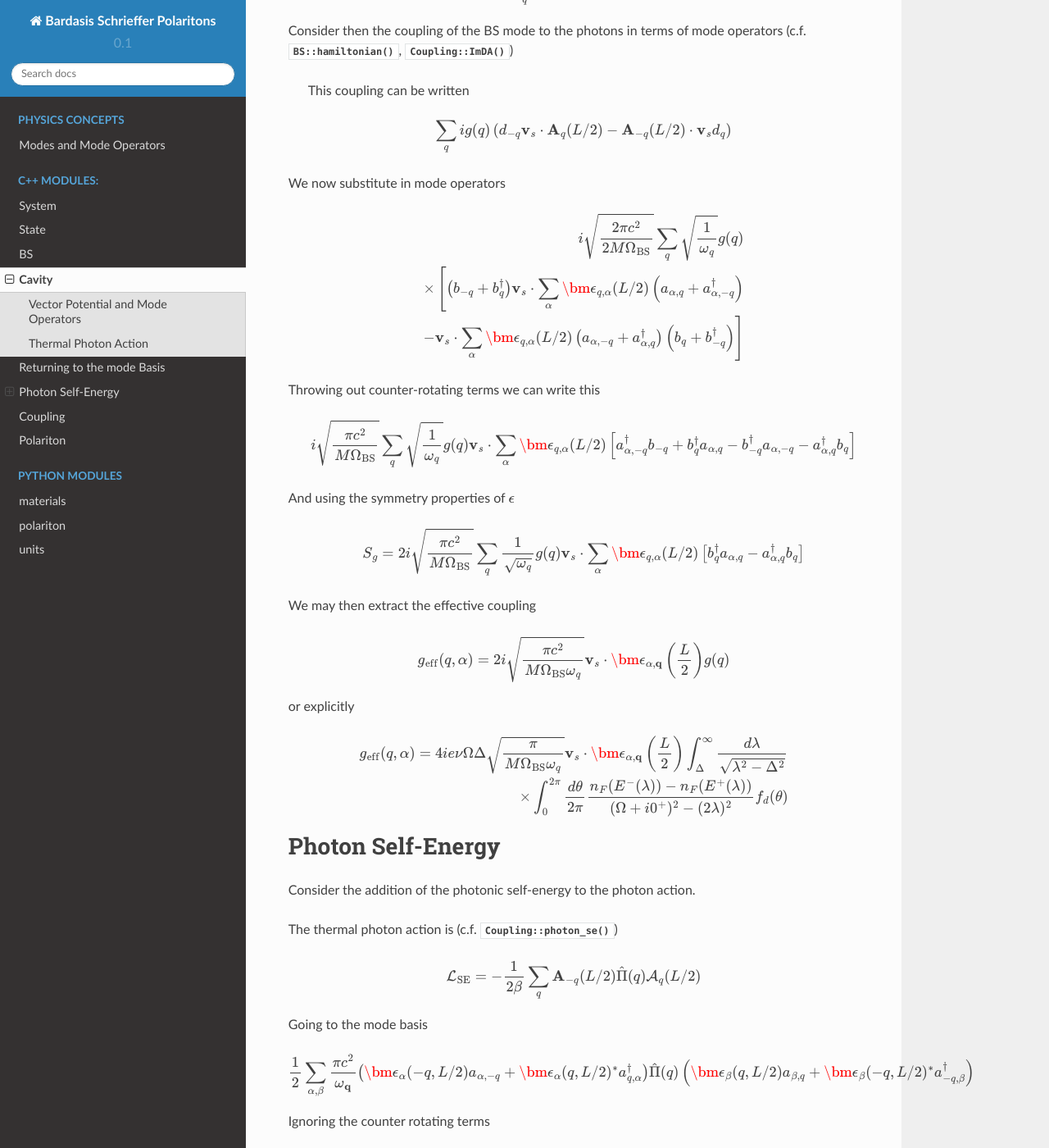
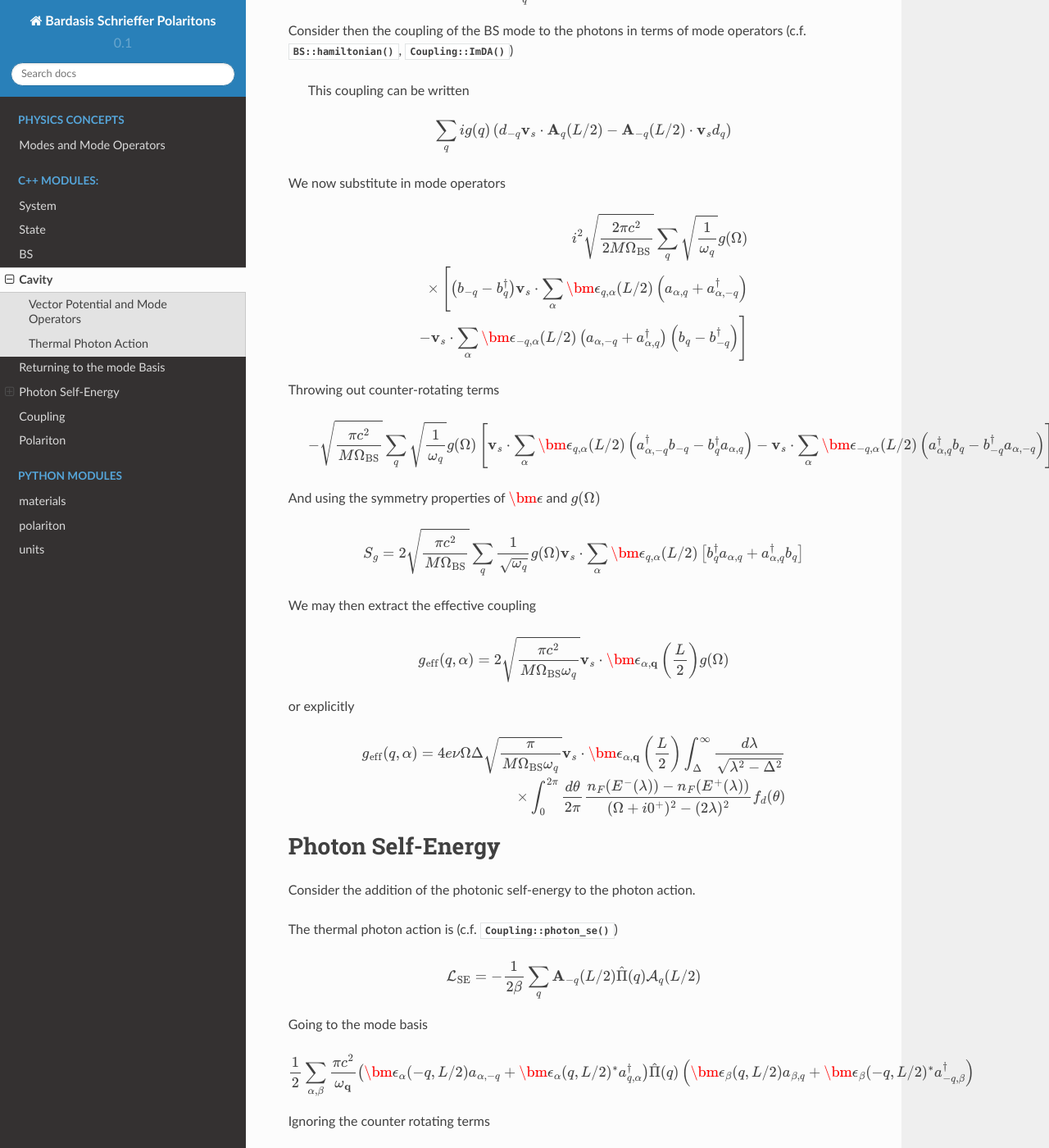
Before and after one commit to raineszm/cavity-superconductor-polaritons, a Sphinx documentation site: the page built from python/doc/source/cavity.rst, in a window 1280 px wide and 1400 px high, scrolled down 4904 px. Shown: the whole window at 82% size. Built offline with Sphinx 7.4.7 and the Read the Docs theme 2.0.0, drawn with Linux system fonts in a browser that asks for light colours; formulas are drawn with MathJax 3.

Commit message:
Fix phase of BS operators

```diff
--- a/python/doc/source/cavity.rst
+++ b/python/doc/source/cavity.rst
@@ -326,44 +326,48 @@ We now substitute in mode operators
 
  .. math::
 
-    i\sqrt{\frac{2\pi c^2}{2M\Omega_\text{BS}}}
-    \sum_q \sqrt{\frac{1}{\omega_q}}g(q) \\
+    i^2\sqrt{\frac{2\pi c^2}{2M\Omega_\text{BS}}}
+    \sum_q \sqrt{\frac{1}{\omega_q}}g(\Omega) \\
     \times
-    \left[\left(b_{-q} + b^\dagger_{q}\right)\mathbf{v}_s \cdot \sum_\alpha \bm{\epsilon}_{q,\alpha}(L/2)\left(a_{\alpha,q} + a^\dagger_{\alpha, -q}\right)\right.\\
-    \left.-\mathbf{v}_s \cdot \sum_\alpha \bm{\epsilon}_{q,\alpha}(L/2)\left(a_{\alpha,-q} + a^\dagger_{\alpha,q}\right)\left(b_q + b^\dagger_{-q}\right)\right]
+    \left[\left(b_{-q} - b^\dagger_{q}\right)\mathbf{v}_s \cdot \sum_\alpha \bm{\epsilon}_{q,\alpha}(L/2)\left(a_{\alpha,q} + a^\dagger_{\alpha, -q}\right)\right.\\
+    \left.-\mathbf{v}_s \cdot \sum_\alpha \bm{\epsilon}_{-q,\alpha}(L/2)\left(a_{\alpha,-q} + a^\dagger_{\alpha,q}\right)\left(b_q - b^\dagger_{-q}\right)\right]
 
-Throwing out counter-rotating terms we can write this
+Throwing out counter-rotating terms
 
 
  .. math::
 
-    i\sqrt{\frac{\pi c^2}{M\Omega_\text{BS}}}
-    \sum_q \sqrt{\frac{1}{\omega_q}}g(q)
+   - \sqrt{\frac{\pi c^2}{M\Omega_\text{BS}}}
+    \sum_q \sqrt{\frac{1}{\omega_q}}g(\Omega)
+    \left[
     \mathbf{v}_s \cdot \sum_\alpha \bm{\epsilon}_{q,\alpha}(L/2)
-    \left[a^\dagger_{\alpha, -q} b_{-q} + b^\dagger_{q}a_{\alpha,q}
-    -b^\dagger_{-q}a_{\alpha,-q} - a^\dagger_{\alpha,q}b_q\right]
+    \left(a^\dagger_{\alpha, -q} b_{-q}- b^\dagger_{q}a_{\alpha,q}\right)
+    -
+    \mathbf{v}_s \cdot \sum_\alpha \bm{\epsilon}_{-q,\alpha}(L/2)
+    \left(a^\dagger_{\alpha, q} b_{q}- b^\dagger_{-q}a_{\alpha,-q}\right)
+    \right]
 
-And using the symmetry properties of :math:`\epsilon`
+And using the symmetry properties of :math:`\bm{\epsilon}` and :math:`g(\Omega)`
 
  .. math::
 
-    S_g = 2i\sqrt{\frac{\pi c^2}{M\Omega_\text{BS}}}
-    \sum_q \frac{1}{\sqrt{\omega_q}}g(q)
+    S_g = 2\sqrt{\frac{\pi c^2}{M\Omega_\text{BS}}}
+    \sum_q \frac{1}{\sqrt{\omega_q}}g(\Omega)
     \mathbf{v}_s \cdot \sum_\alpha \bm{\epsilon}_{q,\alpha}(L/2)
-    \left[b^\dagger_{q}a_{\alpha,q} -a^\dagger_{\alpha,q}b_q\right]
+    \left[b^\dagger_{q}a_{\alpha,q} + a^\dagger_{\alpha,q}b_q\right]
 
 We may then extract the effective coupling
 
 .. math::
 
-    g_\text{eff}(q, \alpha) = 2 i \sqrt{\frac{\pi c^2}{M\Omega_\text{BS}\omega_q}}
-    \mathbf{v}_s\cdot \bm{\epsilon}_{\alpha,\mathbf{q}}\left(\frac{L}{2}\right)g(q)
+    g_\text{eff}(q, \alpha) = 2 \sqrt{\frac{\pi c^2}{M\Omega_\text{BS}\omega_q}}
+    \mathbf{v}_s\cdot \bm{\epsilon}_{\alpha,\mathbf{q}}\left(\frac{L}{2}\right)g(\Omega)
 
 or explicitly
 
 .. math::
 
-    g_\text{eff}(q, \alpha) = 4 i e\nu\Omega\Delta  \sqrt{\frac{\pi}{M\Omega_\text{BS}\omega_q}}
+    g_\text{eff}(q, \alpha) = 4 e\nu\Omega\Delta  \sqrt{\frac{\pi}{M\Omega_\text{BS}\omega_q}}
     \mathbf{v}_s\cdot \bm{\epsilon}_{\alpha,\mathbf{q}}\left(\frac{L}{2}\right)
     \int_\Delta^\infty
     \frac{d\lambda}{\sqrt{\lambda^2 - \Delta^2}}\\
--- a/python/doc/source/modes.rst
+++ b/python/doc/source/modes.rst
@@ -1,3 +1,5 @@
+.. _modes::
+
 Modes and Mode Operators
 =========================
 
```
Also changed, not shown: 1 other file.
